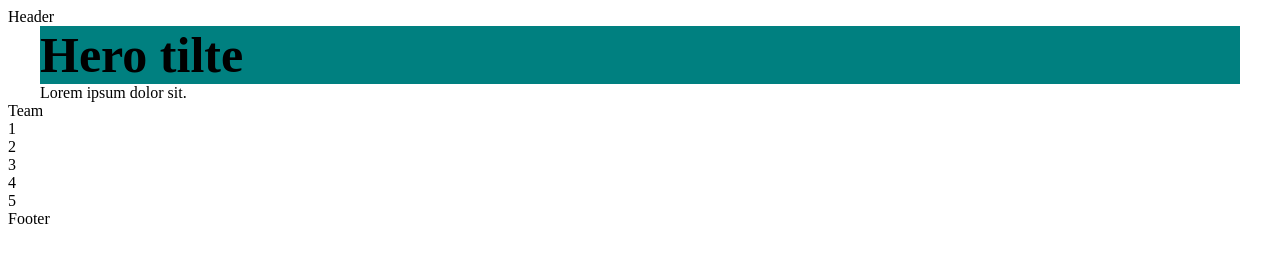
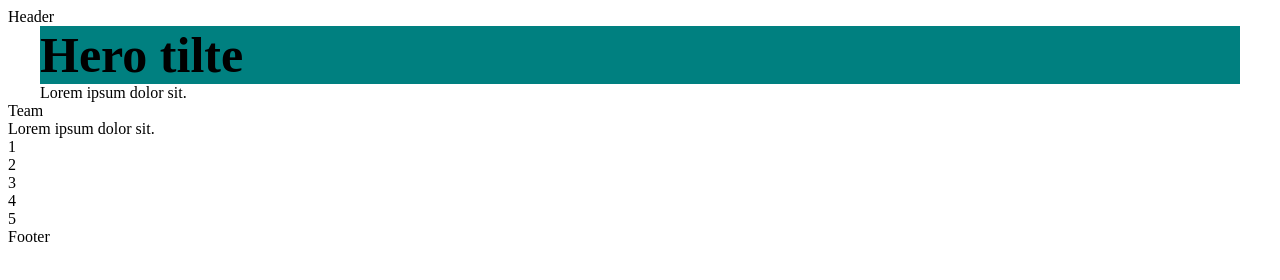
Before and after one commit to SergeyKorobka/test-team-proj-116, a plain HTML site: page index.html in a window 1280 px wide. Drawn offline with Linux system fonts and the light colour scheme.

Commit message:
Deploying to gh-pages from @ SergeyKorobka/test-team-proj-116@38f61911b45cf1059e758cee8ee1cbe9f43606b4 🚀

```diff
--- a/index.html
+++ b/index.html
@@ -24,6 +24,9 @@
       <section>
   Team
 
+  <div>
+    <p>Lorem ipsum dolor sit.</p>
+  </div>
   <ul>
     <li><a href="">1</a></li>
     <li><a href="">2</a></li>
```
